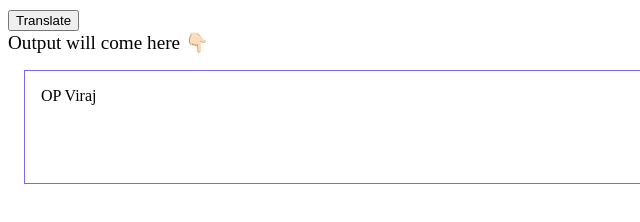
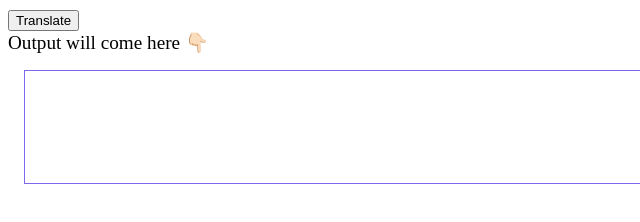
Before and after one commit to Virajj28/Banana-Speak, a plain HTML site: page index.html in a window 1280 px wide. Shown: the part 224-446 px from the top of the page, 0-640 px from the left. Drawn offline with Linux system fonts and the light colour scheme.

Commit message:
i/p,o/p ,processing done

```diff
--- a/index.html
+++ b/index.html
@@ -30,7 +30,7 @@
     <button id="btn-translate">Translate</button>
 
     <div style="font-size:larger ;">Output will come here 👇🏻</div>
-    <div id="output"> OP Viraj</div>
+    <div id="output"></div>
     <script src="app.js" type="text/javascript"></script>
 </body>
 
```
